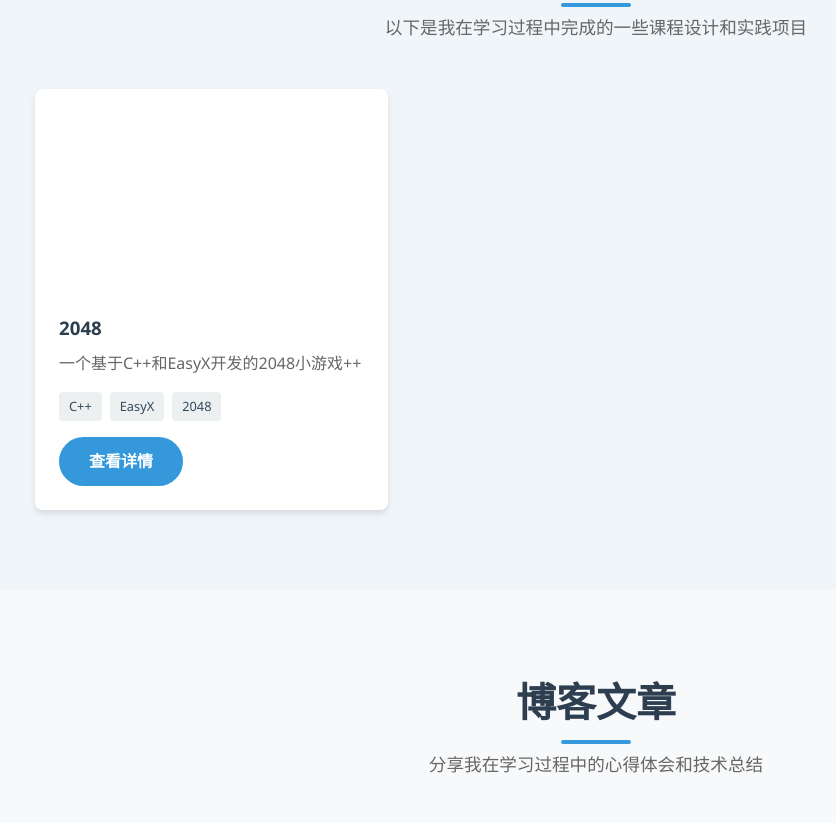
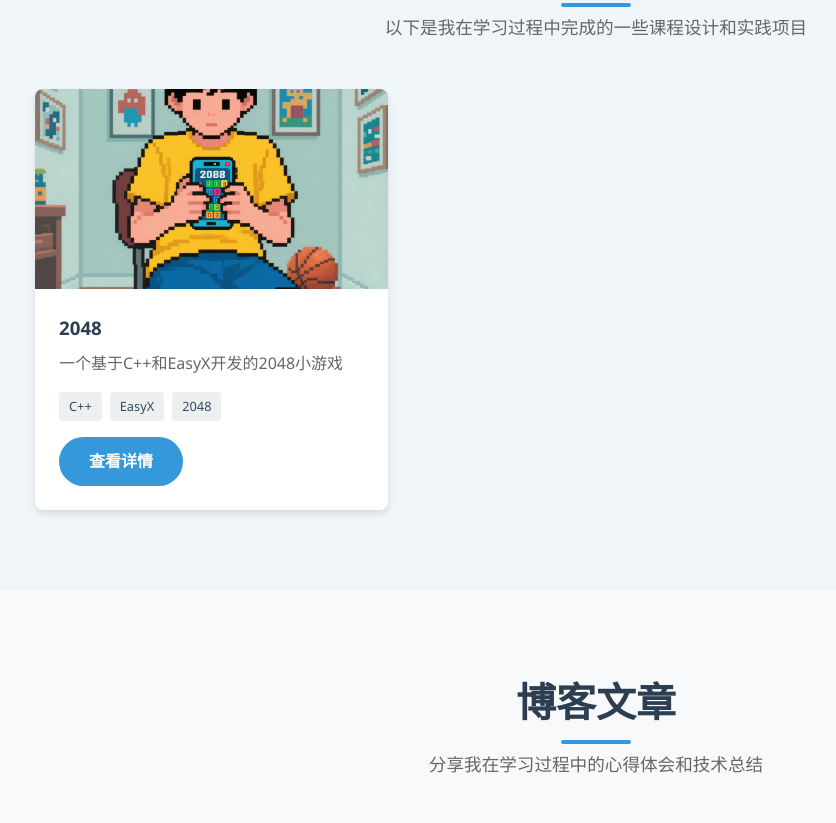
Before and after one commit to GJHTLAb/GJHTLAb.github.io, a plain HTML site: page index.html in a window 1280 px wide. Shown: the part 1414-2237 px from the top of the page, without its empty margins (44-880 px from the left). Drawn offline with Linux system fonts and the light colour scheme.

Commit message:
修改图片

```diff
--- a/index.html
+++ b/index.html
@@ -618,11 +618,11 @@
                 <!-- 项目1 -->
                 <div class="project-card">
                     <div class="project-img">
-                        <img src="imgs/2048.ico" alt="项目1">
+                        <img src="imgs/2048.png" alt="项目1">
                     </div>
                     <div class="project-content">
                         <h3>2048</h3>
-                        <p>一个基于C++和EasyX开发的2048小游戏</Canvas>++</Canvas></p>
+                        <p>一个基于C++和EasyX开发的2048小游戏</p>
 
                         <div class="project-tags">
                             <span class="project-tag">C++</span>
```
Also changed, not shown: imgs/2048.ico (deleted), imgs/2048.png (added).
